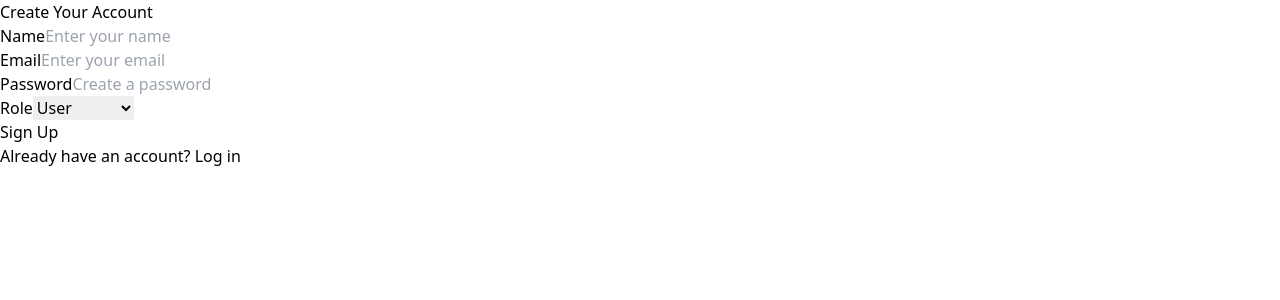
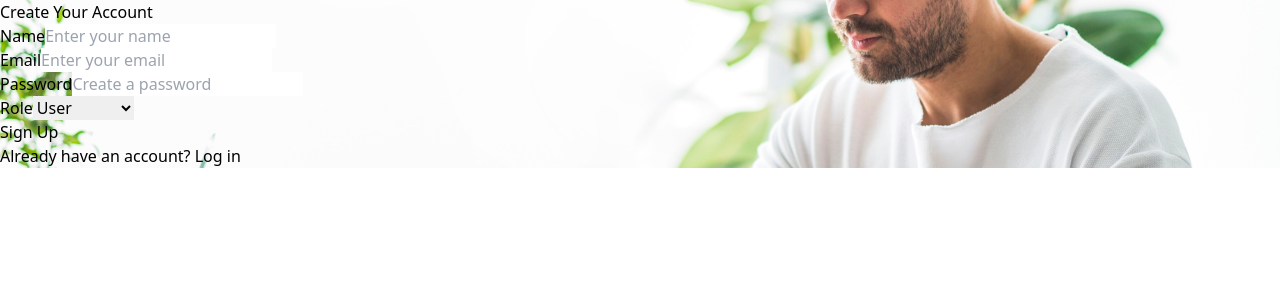
Before and after one commit to Amitsharma2468/Meeting-Scheduler, a React (Vite) app in the folder client/: page /signup in a window 1280 px wide. Shown: the top 300 px of the page. Built offline with nearby package versions, Linux system fonts and the light colour scheme.

Commit message:
app.jsx updated

```diff
--- a/client/src/App.jsx
+++ b/client/src/App.jsx
@@ -4,6 +4,8 @@ import LandingPage from './pages/LandingPage';
 import Dashboard from './pages/Dashboard';
 import SignUp from './pages/Signup';
 import Login from './pages/Login';
+import HostTimeSlot from './pages/HostTimeSlot';
+import AboutUs from './pages/AboutUs';
 
 function App() {
   return (
@@ -13,6 +15,8 @@ function App() {
         <Route path="/dashboard" element={<Dashboard />} />
         <Route path="/signup" element={<SignUp />} />
         <Route path="/login" element={<Login />} />
+        <Route path="/hosttimeslot" element={<HostTimeSlot />} />
+        <Route path="/about" element={<AboutUs />} />
       </Routes>
     </BrowserRouter>
   );
--- a/client/src/pages/Signup.jsx
+++ b/client/src/pages/Signup.jsx
@@ -20,15 +20,22 @@ const SignUp = () => {
   };
 
   return (
-    <div className="min-h-screen flex items-center justify-center bg-gray-100">
-      <div className="bg-white shadow-lg rounded-lg p-8 max-w-md w-full border">
+    <div
+      className="min-h-screen flex items-center justify-center"
+      style={{
+        backgroundImage: "url('businessman-working-laptop.jpg')",
+        backgroundSize: "cover",
+        backgroundPosition: "center",
+      }}
+    >
+      <div className="bg-white/80 shadow-lg rounded-lg p-8 max-w-md w-full border">
         <h2 className="text-2xl font-bold text-gray-800 mb-6 text-center">
           Create Your Account
         </h2>
         <form onSubmit={handleSubmit} className="space-y-4">
           {/* Name Field */}
           <div>
-            <label htmlFor="name" className="block text-gray-600 font-medium">
+            <label htmlFor="name" className="block text-gray-700 font-medium">
               Name
             </label>
             <input
@@ -39,13 +46,13 @@ const SignUp = () => {
               onChange={handleChange}
               required
               placeholder="Enter your name"
-              className="w-full px-4 py-2 border rounded-lg focus:outline-none focus:ring-2 focus:ring-indigo-500"
+              className="w-full px-4 py-2 border rounded-lg focus:outline-none focus:ring-2 focus:ring-indigo-400"
             />
           </div>
 
           {/* Email Field */}
           <div>
-            <label htmlFor="email" className="block text-gray-600 font-medium">
+            <label htmlFor="email" className="block text-gray-700 font-medium">
               Email
             </label>
             <input
@@ -56,7 +63,7 @@ const SignUp = () => {
               onChange={handleChange}
               required
               placeholder="Enter your email"
-              className="w-full px-4 py-2 border rounded-lg focus:outline-none focus:ring-2 focus:ring-indigo-500"
+              className="w-full px-4 py-2 border rounded-lg focus:outline-none focus:ring-2 focus:ring-indigo-400"
             />
           </div>
 
@@ -64,7 +71,7 @@ const SignUp = () => {
           <div>
             <label
               htmlFor="password"
-              className="block text-gray-600 font-medium"
+              className="block text-gray-700 font-medium"
             >
               Password
             </label>
@@ -76,13 +83,13 @@ const SignUp = () => {
               onChange={handleChange}
               required
               placeholder="Create a password"
-              className="w-full px-4 py-2 border rounded-lg focus:outline-none focus:ring-2 focus:ring-indigo-500"
+              className="w-full px-4 py-2 border rounded-lg focus:outline-none focus:ring-2 focus:ring-indigo-400"
             />
           </div>
 
           {/* Role Selection */}
           <div>
-            <label htmlFor="role" className="block text-gray-600 font-medium">
+            <label htmlFor="role" className="block text-gray-700 font-medium">
               Role
             </label>
             <select
@@ -90,7 +97,7 @@ const SignUp = () => {
               name="role"
               value={formData.role}
               onChange={handleChange}
-              className="w-full px-4 py-2 border rounded-lg focus:outline-none focus:ring-2 focus:ring-indigo-500"
+              className="w-full px-4 py-2 border rounded-lg focus:outline-none focus:ring-2 focus:ring-indigo-400"
             >
               <option value="User">User</option>
               <option value="Admin">Admin</option>
@@ -110,7 +117,7 @@ const SignUp = () => {
         </form>
 
         {/* Login Redirect */}
-        <p className="text-center text-gray-600 mt-4">
+        <p className="text-center text-gray-700 mt-4">
           Already have an account?{" "}
           <a href="/login" className="text-indigo-600 hover:underline">
             Log in
```
Also changed, not shown: client/public/businessman-working-laptop.jpg (added).
